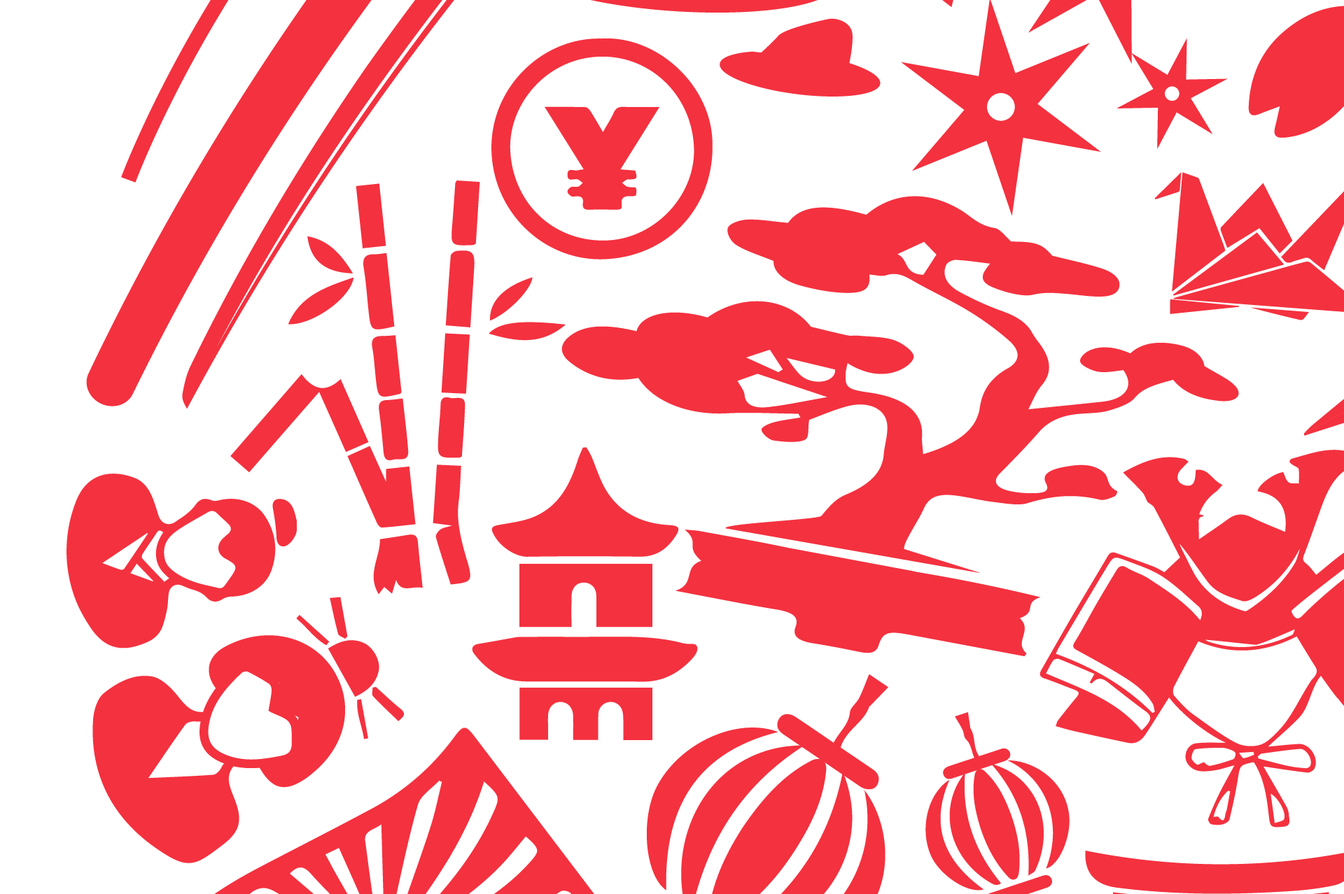
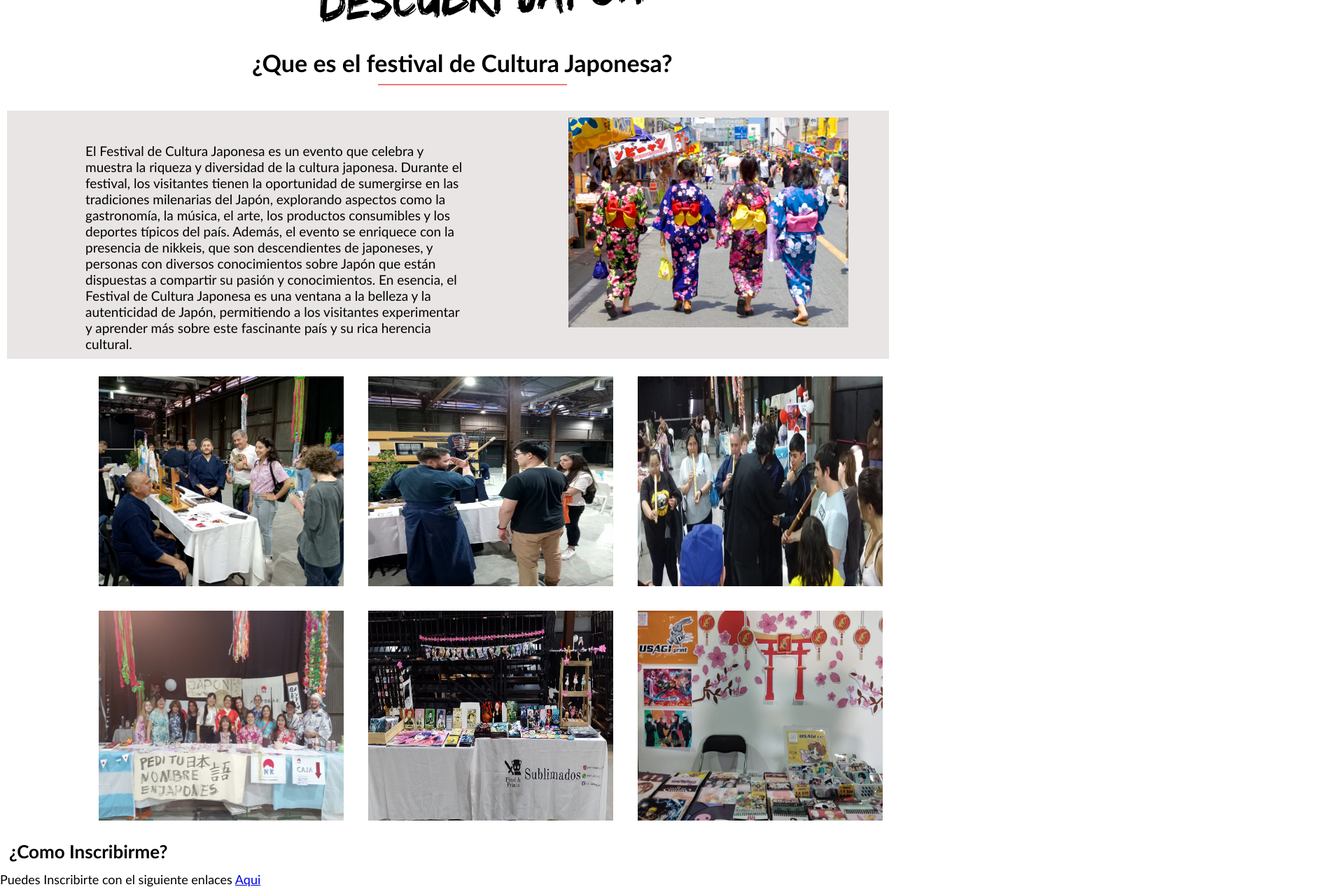
Before and after one commit to 0ct4vi0/festival, a website: page index.html in a window 1280 px wide. Shown: the part 980-2258 px from the top of the page at 70% size, 1920 px wide, since content can reach past the window. Drawn offline with Linux system fonts and the light colour scheme.

Commit message:
gran avance

```diff
--- a/index.html
+++ b/index.html
@@ -24,7 +24,7 @@
             </nav>
             <div class="redes">
                 <a
-                    href="https://www.instagram.com/nikkeimendoza/?hl=es" target="_blank">
+                    href="https://www.instagram.com/descubri_japon/?igshid=MzRlODBiNWFlZA%3D%3D" target="_blank">
                     <img src="assets/img/instagram.jpg" alt="Instagram">
                 </a>
 
@@ -38,16 +38,22 @@
 
         <main>
             <section>
-                    <div class="Logo">
+                    <div class="logo">
                         <img src="assets/img/Logo sin fondo-49.png" alt="Imagen del evento ">
                     </div>
 
+                <h1>¿Que es el festival de Cultura Japonesa?</h1>
 
-                <h1>¿Que es el festival de Cultura Japonesa?</h1>
+                <div class="prueba"></div>
+
+            <div class="intro">
 
                 <p>El Festival de Cultura Japonesa es un evento que celebra y muestra la riqueza y diversidad de la cultura japonesa. Durante el festival, los visitantes tienen la oportunidad de sumergirse en las tradiciones milenarias del Japón, explorando aspectos como la gastronomía, la música, el arte, los productos consumibles y los deportes típicos del país. Además, el evento se enriquece con la presencia de nikkeis, que son descendientes de japoneses, y personas con diversos conocimientos sobre Japón que están dispuestas a compartir su pasión y conocimientos. En esencia, el Festival de Cultura Japonesa es una ventana a la belleza y la autenticidad de Japón, permitiendo a los visitantes experimentar y aprender más sobre este fascinante país y su rica herencia cultural.</p>
 
-                <div>
+                <img src="assets/img/yukata.jpg" alt="acompañnte">
+            </div>
+
+                <div class="fest">
                     <img src="assets/img/IMG_1.jpg" alt="imagen del festival1">
                     <img src="assets/img/IMG_2.jpg" alt="imagen del festival2">
                     <img src="assets/img/IMG_3.jpg" alt="imagen del festival3">
--- /dev/null
+++ b/scss/layouts/_articulos.scss
@@ -0,0 +1,9 @@
+article{
+
+        h2{
+            // transform: translateX(23rem);
+            font-size: 26px;
+            margin: 13px;
+        }
+
+}
--- a/scss/layouts/_header.scss
+++ b/scss/layouts/_header.scss
@@ -30,6 +30,7 @@ header{
                     }
                 }
         }
+
      .redes{
         cursor: pointer;
 
--- /dev/null
+++ b/scss/layouts/_main.scss
@@ -0,0 +1,47 @@
+main{
+   section{
+           .logo{
+             img{
+                width: 500px;
+                height: 900px;
+                margin: 20px;
+                transform: translatex(23rem);
+
+            }
+        }
+
+        h1{
+            font-size: 34px;
+            margin: 10px 0px 0px 0px;
+            margin-left: 20rem;
+        }
+
+        .prueba{
+            width:15rem;
+            border-bottom:2px solid rgb(241, 120, 120);
+            margin: 10px 30rem 2rem;
+
+        }
+
+        .intro{
+            display: flex;
+            justify-content: space-around;
+            margin: 10px;
+            padding: 10px;
+            background-color: rgb(233, 229, 229);
+
+                p{
+                    padding-top: 2rem;
+                    font-size: 19px;
+                    width: 30rem;
+                    margin-left: 3rem;
+                }
+
+                img {
+                    margin-left: 3rem;
+                    width: 400px;
+                    height: 300px;
+                }
+        }
+    }
+}
--- a/scss/style.scss
+++ b/scss/style.scss
@@ -1,3 +1,6 @@
 @import "base/_reset.scss";
 @import "layouts/_header.scss";
 @import "components/_mixin.scss";
+@import "layouts/_main.scss";
+@import "utilities/_grid.scss";
+@import "layouts/_articulos.scss";
--- /dev/null
+++ b/scss/utilities/_grid.scss
@@ -0,0 +1,16 @@
+.fest{
+    display: grid;
+    grid-template-columns: repeat(3,380px);
+    row-gap: 5px;
+    column-gap: 5px;
+
+
+     img {
+        transform: translateX(7rem);
+        margin: 15px;
+        width: 350px;
+        height: 300px;
+        }
+
+
+}
```
Also changed, not shown: assets/img/yukata.jpg (added), css/style.css, 1 other file.
